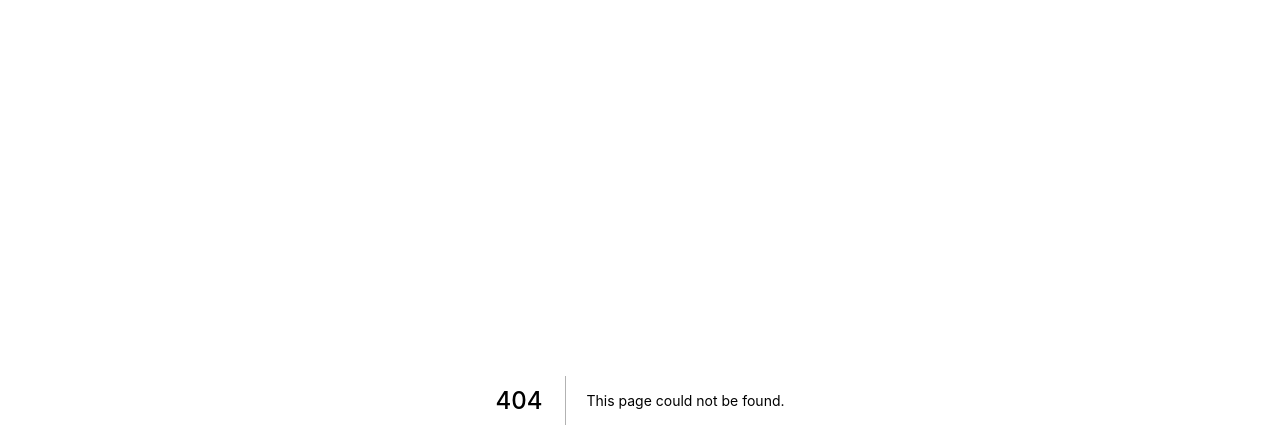
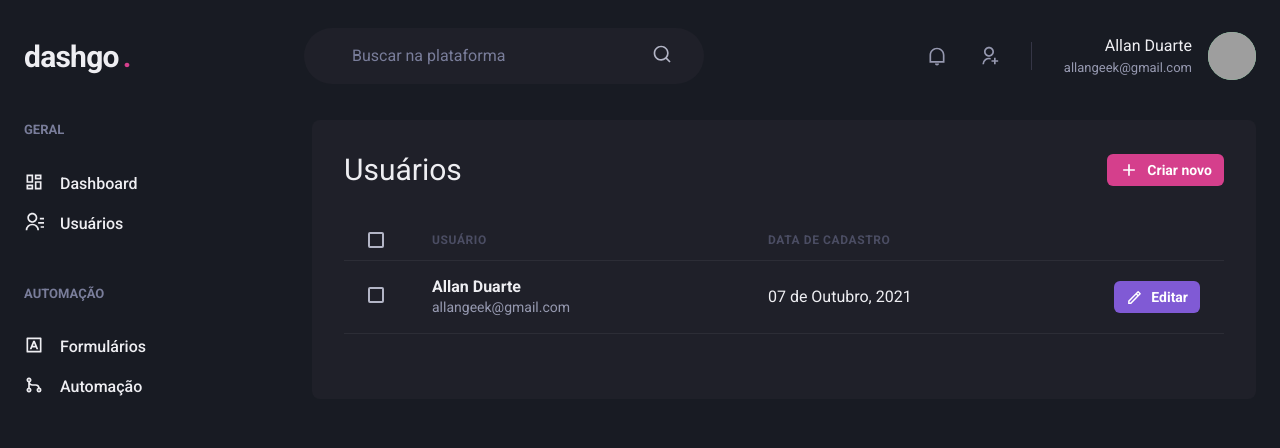
Before and after one commit to nullCommit/dashgo, a Next.js app: page /users in a window 1280 px wide. Before the commit this address had no page. Shown: the top 448 px of the page. Built offline with nearby package versions, Linux system fonts and the light colour scheme; grey boxes are pictures that could not be loaded.

Commit message:
Cria tela de listagem de usuários

```diff
--- /dev/null
+++ b/src/pages/users/index.tsx
@@ -0,0 +1,88 @@
+import {
+  Box,
+  Flex,
+  Heading,
+  Button,
+  Icon,
+  Table,
+  Thead,
+  Tr,
+  Th,
+  Checkbox,
+  Tbody,
+  Td,
+  Text,
+} from '@chakra-ui/react';
+import { RiAddLine, RiPencilLine } from 'react-icons/ri';
+import { Header } from '../../components/Header';
+import { Sidebar } from '../../components/Sidebar';
+
+export default function UserList() {
+  return (
+    <Box>
+      <Header />
+
+      <Flex w='100%' my='6' maxWidth={1480} mx='auto' px='6'>
+        <Sidebar />
+
+        <Box flex='1' borderRadius={8} bg='gray.800' p='8'>
+          <Flex mb='8' justify='space-between' align='center'>
+            <Heading size='lg' fontWeight='normal'>
+              Usuários
+            </Heading>
+
+            <Button
+              as='a'
+              size='sm'
+              fontSize='sm'
+              colorScheme='pink'
+              leftIcon={<Icon as={RiAddLine} fontSize='20' />}
+            >
+              Criar novo
+            </Button>
+          </Flex>
+
+          <Table colorScheme='whiteAlpha'>
+            <Thead>
+              <Tr>
+                <Th px='6' color='gray.300' w='8'>
+                  <Checkbox colorScheme='pink' />
+                </Th>
+                <Th>Usuário</Th>
+                <Th>Data de cadastro</Th>
+                <Th w='8'></Th>
+              </Tr>
+            </Thead>
+            <Tbody>
+              <Tr>
+                <Td px='6'>
+                  <Checkbox colorScheme='pink' />
+                </Td>
+                <Td>
+                  <Box>
+                    <Text fontWeight='bold'>Allan Duarte</Text>
+                    <Text fontSize='sm' color='gray.300'>
+                      allangeek@gmail.com
+                    </Text>
+                  </Box>
+                </Td>
+                <Td>07 de Outubro, 2021</Td>
+                <Td>
+                  <Button
+                    as='a'
+                    size='sm'
+                    fontSize='sm'
+                    colorScheme='purple'
+                    leftIcon={<Icon as={RiPencilLine} fontSize='17' />}
+                  >
+                    Editar
+                  </Button>
+                </Td>
+              </Tr>
+            </Tbody>
+          </Table>
+        </Box>
+      </Flex>
+    </Box>
+  );
+}
```
